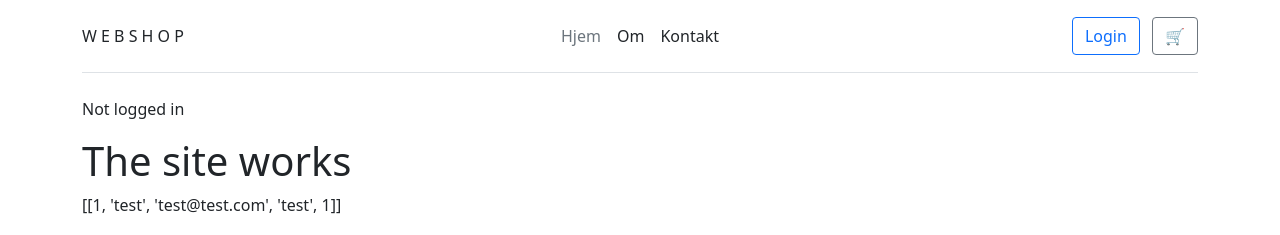
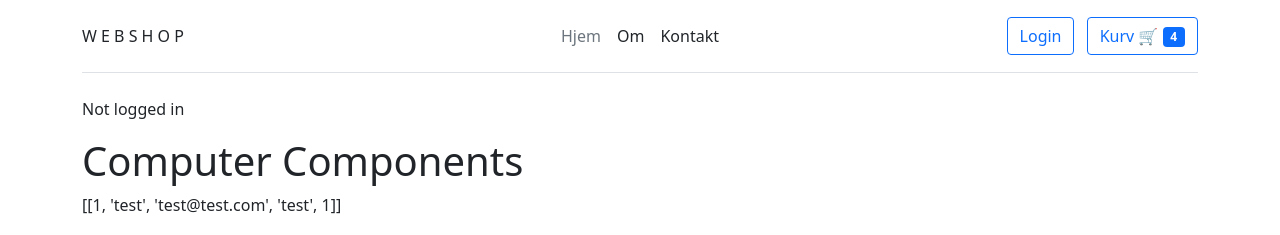
Before and after one commit to minilange/Informatik---projekt, a Flask app: page / in a window 1280 px wide. Shown: the top 235 px of the page. Run offline with Flask 2, Linux system fonts and the light colour scheme; data comes from the database, SQL or seed files in the repository.

Commit message:
Card design, menubar design

```diff
--- a/app.py
+++ b/app.py
@@ -29,7 +29,6 @@ def index():
     # print(f"session: {session['test']}")
     return render_template("index.html", data=data)
 
-
 def dbCall(query):
     conn = SQL.connect("shop.db", check_same_thread=False)
     db = conn.cursor()
--- /dev/null
+++ b/static/style.css
@@ -0,0 +1,13 @@
+li:hover {
+    background-color: #f5f5f5;
+    border-radius: 5px;
+}
+
+li {
+    transition: 0.3s;
+}
+
+#basket-badge {
+    background-color: #0d6efd;
+    color: white;
+}
--- a/templates/index.html
+++ b/templates/index.html
@@ -2,7 +2,7 @@
 
 {% block main %}
     <div>
-        <h1>The site works</h1>
+        <h1 class="font-bold">Computer Components</h1>
         <p>{{data}}</p>
         {% for row in data %}
             <p>Id: {{row[0]}} Username: {{row[1]}} Email: {{row[2]}} Password: {{row[3]}} Admin: {{row[4]}}</p>
--- a/templates/layout.html
+++ b/templates/layout.html
@@ -6,7 +6,7 @@
     <meta name="viewport" content="width=device-width, initial-scale=1.0">
     <link href="https://cdn.jsdelivr.net/npm/bootstrap@5.1.3/dist/css/bootstrap.min.css" rel="stylesheet"
         integrity="sha384-1BmE4kWBq78iYhFldvKuhfTAU6auU8tT94WrHftjDbrCEXSU1oBoqyl2QvZ6jIW3" crossorigin="anonymous">
-    <link rel="stylesheet" href="style.css">
+    <link rel="stylesheet" href="./static/style.css">
     <title>WebShop</title>
 </head>
 
@@ -25,12 +25,6 @@
             {% endif %}
         </ul>
         <div class="col-md-3 text-end">
-            <!-- {% if session["user_id"] %}
-            <button type="button" class="btn btn-outline-primary">User</button>
-            {% else %}
-            <button type="button" class="btn btn-outline-primary me-2">Login</button>
-            <button type="button" class="btn btn-primary">Sign-up</button>
-            {% endif %} -->
             {% if session["user_id"] %}
             <!-- <li class="nav-item"><a class="nav-link" href="/logout">Logout</a></li> -->
             <button type="button" class="btn btn-outline-primary" onclick="logout()">log ud</button>
@@ -38,7 +32,11 @@
             <!-- <li class="nav-item"><a class="nav-link" href="/login">Login</a></li> -->
             <button type="button" class="btn btn-outline-primary me-2" onclick="login()">Login</button>
             {% endif %}
-            <button type="button" class="btn btn-outline-secondary" onclick="basket()">🛒</button>
+
+            <button type="button" class="btn btn-outline-primary" onclick="basket()">Kurv 🛒
+
+                <span class="badge" id="basket-badge">4</span>
+            </button>
             <!-- <li class="nav-item"><a class="nav-link" href="/cart">Kurv</a></li> -->
         </div>
     </header>
@@ -65,7 +63,7 @@
     <div class="container">
         <footer class="py-3 my-4">
             <hr />
-            <p class="text-center text-muted">© 2021 Company, Inc</p>
+            <p class="text-center text-muted">© 2022 ComputerWeb Inc</p>
         </footer>
     </div>
 </body>
--- a/templates/style.css
+++ /dev/null
@@ -1,9 +0,0 @@
-.footer {
-    bottom: 0;
-    background-color: #000;
-    color: #fff;
-    padding: 10px;
-    text-align: center;
-    font-size: 12px;
-    font-family: Arial, Helvetica, sans-serif;
-}
```
